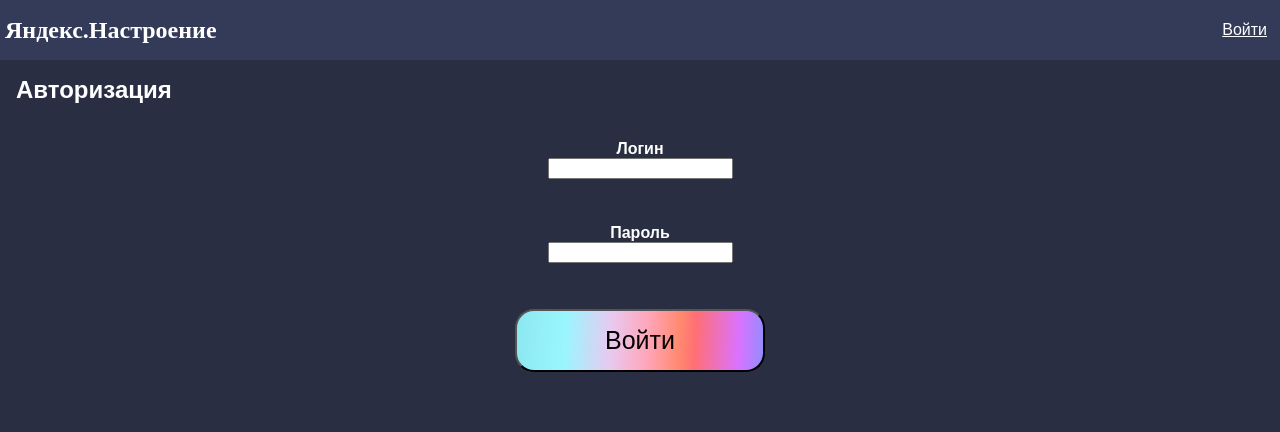
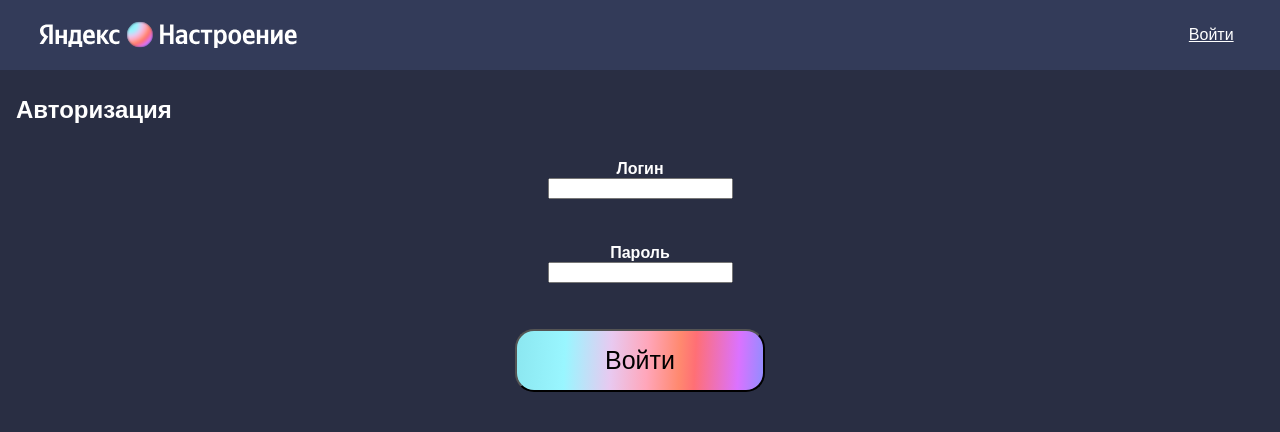
Before and after one commit to moodifyspotify/flask-backend, a Flask app: page / in a window 1280 px wide. Shown: the top 432 px of the page. Run offline with Flask 2, Linux system fonts and the light colour scheme; parts of the project's set-up code (start-up, migrations or seed data) failed here and were passed over; some web fonts are replaced.

Commit message:
summing up v7

```diff
--- a/static/style.css
+++ b/static/style.css
@@ -119,10 +119,10 @@
     background: #333B59;
     display: flex;
     align-items: center;
-    padding: 5px;
-    height: 50px;
-    margin-bottom: 10px
-    width:100%
+    height: 70px;
+    margin-bottom: 10px;
+    width:100%;
+    justify-content: space-between;
 
  }
 nav h1 {
--- a/templates/base.html
+++ b/templates/base.html
@@ -6,8 +6,9 @@
 <title>{% block title %}{% endblock %} - Яндекс.Настроение</title>
 <link rel="stylesheet" href="{{ url_for('static', filename='style.css') }}">
 <nav>
-  <h1>Яндекс.Настроение</h1>
-  <ul>
+<!--  <h1>Яндекс.Настроение</h1>-->
+  <img src="{{ url_for('static', filename='logo.svg') }}" width="260px" style="margin-left: 3%"/>
+  <ul style="margin-right: 3%">
     {% if g.user %}
       <li><span>{{ g.user['username'] }}</span>
       <li><a href="{{ url_for('logout') }}">Выйти</a>
```
Also changed, not shown: static/logo.png (added), static/logo.svg (added).
